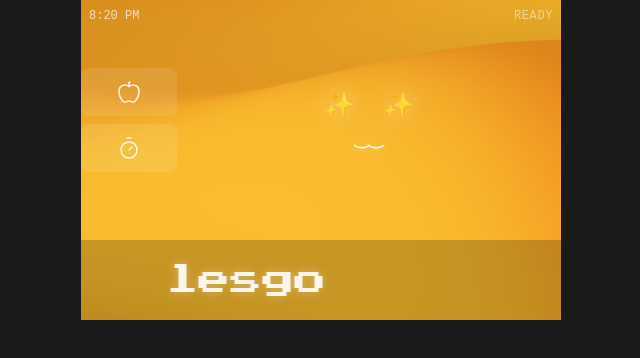
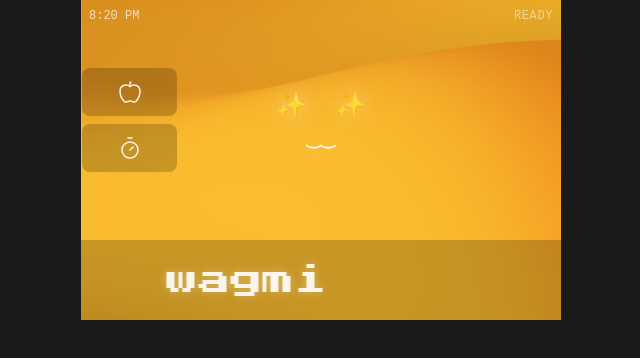
Before and after one commit to its-applekid/applekid-pi, a React (Vite) app: page / in a window 1280 px wide. Shown: the top 358 px of the page, without its empty margins (319-959 px from the left). Built offline with nearby package versions, Linux system fonts and the light colour scheme.

Commit message:
style: dark button bg, left border, centered content, fresh text each scroll

```diff
--- a/src/App.tsx
+++ b/src/App.tsx
@@ -15,7 +15,6 @@ import {
   POMODORO_WORK_MESSAGES,
   POMODORO_BREAK_MESSAGES,
   STOPWATCH_MESSAGES,
-  getRandomMessage,
 } from './messages'
 
 // Gruvbox color palette
@@ -66,7 +65,6 @@ function App() {
   const [displayState, setDisplayState] = useState<FaceState>('awake')
   const [activeMode, setActiveMode] = useState<ActiveMode>('none')
   const [time, setTime] = useState(new Date())
-  const [tickerMessage, setTickerMessage] = useState(getRandomMessage(GM_MESSAGES))
   const canvasRef = useRef<HTMLCanvasElement>(null)
   const gradientRef = useRef<Gradient | null>(null)
   const faceTimeoutRef = useRef<number | null>(null)
@@ -78,13 +76,9 @@ function App() {
       if (gradientRef.current && activeMode === 'pomodoro') {
         gradientRef.current.setColors(POMODORO_GRADIENTS[phase], TRANSITION_DURATION)
       }
-      // Update ticker message for new phase
-      const messages = phase === 'work' ? POMODORO_WORK_MESSAGES : POMODORO_BREAK_MESSAGES
-      setTickerMessage(getRandomMessage(messages))
     },
     onClose: () => {
       setActiveMode('none')
-      setTickerMessage(getRandomMessage(GM_MESSAGES))
       startDemoMode()
     },
   })
@@ -100,19 +94,16 @@ function App() {
     return () => clearInterval(interval)
   }, [])
 
-  // Rotate ticker message periodically
-  useEffect(() => {
-    const interval = setInterval(() => {
-      let messages = GM_MESSAGES
-      if (activeMode === 'pomodoro') {
-        messages = pomodoro.phase === 'work' ? POMODORO_WORK_MESSAGES : POMODORO_BREAK_MESSAGES
-      } else if (activeMode === 'stopwatch') {
-        messages = STOPWATCH_MESSAGES
-      }
-      setTickerMessage(getRandomMessage(messages))
-    }, 15000) // Change every 15 seconds
-    return () => clearInterval(interval)
-  }, [activeMode, pomodoro.phase])
+  // Get ticker messages based on mode
+  const getTickerMessages = () => {
+    if (activeMode === 'pomodoro') {
+      return pomodoro.phase === 'work' ? POMODORO_WORK_MESSAGES : POMODORO_BREAK_MESSAGES
+    }
+    if (activeMode === 'stopwatch') {
+      return STOPWATCH_MESSAGES
+    }
+    return GM_MESSAGES
+  }
 
   // Initialize gradient
   useEffect(() => {
@@ -191,7 +182,6 @@ function App() {
       demoIntervalRef.current = null
     }
     setActiveMode('pomodoro')
-    setTickerMessage(getRandomMessage(POMODORO_WORK_MESSAGES))
     pomodoro.start()
   }
 
@@ -201,7 +191,6 @@ function App() {
       demoIntervalRef.current = null
     }
     setActiveMode('stopwatch')
-    setTickerMessage(getRandomMessage(STOPWATCH_MESSAGES))
     stopwatch.start()
     if (gradientRef.current) {
       gradientRef.current.setColors(STOPWATCH_GRADIENT, TRANSITION_DURATION)
@@ -211,14 +200,12 @@ function App() {
   const handleStopwatchClose = () => {
     stopwatch.close()
     setActiveMode('none')
-    setTickerMessage(getRandomMessage(GM_MESSAGES))
     startDemoMode()
   }
 
   const handlePomodoroClose = () => {
     pomodoro.close()
     setActiveMode('none')
-    setTickerMessage(getRandomMessage(GM_MESSAGES))
     startDemoMode()
   }
 
@@ -288,9 +275,9 @@ function App() {
       </div>
 
       {/* Main content - 75% height */}
-      <div className="relative z-10 flex-1 flex" style={{ height: '75%' }}>
-        {/* Left Sidebar - 20% width */}
-        <div className="flex-shrink-0" style={{ width: '20%' }}>
+      <div className="relative z-10 flex-1" style={{ height: '75%' }}>
+        {/* Left Sidebar - absolute positioned */}
+        <div className="absolute left-0 top-0 bottom-0 z-20" style={{ width: '20%' }}>
           <Sidebar
             activeMode={activeMode}
             pomodoroPaused={pomodoro.isPaused}
@@ -307,8 +294,8 @@ function App() {
           />
         </div>
 
-        {/* Main area - 80% width */}
-        <div className="flex-1 flex items-center justify-center relative">
+        {/* Main area - full width, content centered */}
+        <div className="w-full h-full flex items-center justify-center relative">
           {activeMode !== 'none' ? (
             // Timer/Stopwatch mode layout
             <>
@@ -363,7 +350,7 @@ function App() {
 
       {/* Scrolling ticker - 25% height */}
       <div className="relative z-10" style={{ height: '25%' }}>
-        <ScrollingTicker message={tickerMessage} speed={8} />
+        <ScrollingTicker messages={getTickerMessages()} speed={8} />
       </div>
     </div>
   )
--- a/src/components/ScrollingTicker.tsx
+++ b/src/components/ScrollingTicker.tsx
@@ -1,13 +1,43 @@
-import { useRef, useEffect, useState } from 'react'
+import { useRef, useEffect, useState, useCallback } from 'react'
 
 interface ScrollingTickerProps {
-  message: string
+  messages: string[]
   speed?: number
 }
 
-export function ScrollingTicker({ message, speed = 10 }: ScrollingTickerProps) {
+export function ScrollingTicker({ messages, speed = 10 }: ScrollingTickerProps) {
   const containerRef = useRef<HTMLDivElement>(null)
   const contentRef = useRef<HTMLDivElement>(null)
+  const [currentMessage, setCurrentMessage] = useState(() =>
+    messages[Math.floor(Math.random() * messages.length)]
+  )
+  const [animationKey, setAnimationKey] = useState(0)
+
+  // Pick a new random message (different from current)
+  const pickNewMessage = useCallback(() => {
+    if (messages.length <= 1) {
+      setCurrentMessage(messages[0] || '')
+      return
+    }
+    let newMessage: string
+    do {
+      newMessage = messages[Math.floor(Math.random() * messages.length)]
+    } while (newMessage === currentMessage && messages.length > 1)
+    setCurrentMessage(newMessage)
+    setAnimationKey(prev => prev + 1)
+  }, [messages, currentMessage])
+
+  // Update message when messages array changes
+  useEffect(() => {
+    setCurrentMessage(messages[Math.floor(Math.random() * messages.length)])
+    setAnimationKey(prev => prev + 1)
+  }, [messages])
+
+  // Handle animation end - pick new message
+  const handleAnimationIteration = useCallback(() => {
+    pickNewMessage()
+  }, [pickNewMessage])
+
   const [animationStyle, setAnimationStyle] = useState<React.CSSProperties>({})
 
   useEffect(() => {
@@ -19,13 +49,11 @@ export function ScrollingTicker({ message, speed = 10 }: ScrollingTickerProps) {
       const endX = -contentWidth
 
       setAnimationStyle({
-        transform: `translateX(${startX}px)`,
-        animation: `ticker-scroll ${speed}s linear infinite`,
         ['--start-x' as string]: `${startX}px`,
         ['--end-x' as string]: `${endX}px`,
       })
     }
-  }, [speed, message])
+  }, [currentMessage, animationKey])
 
   return (
     <div
@@ -34,16 +62,19 @@ export function ScrollingTicker({ message, speed = 10 }: ScrollingTickerProps) {
     >
       <div
         ref={contentRef}
+        key={animationKey}
         className="ticker-content whitespace-nowrap"
         style={{
           ...animationStyle,
+          animation: `ticker-scroll ${speed}s linear infinite`,
           fontFamily: "'Press Start 2P', monospace",
           fontSize: '2rem',
           color: 'rgba(255, 255, 255, 0.9)',
           textShadow: '0 0 10px rgba(255, 255, 255, 0.3)',
         }}
+        onAnimationIteration={handleAnimationIteration}
       >
-        {message}
+        {currentMessage}
       </div>
     </div>
   )
--- a/src/components/Sidebar.tsx
+++ b/src/components/Sidebar.tsx
@@ -24,7 +24,7 @@ function IconButton({ onClick, title, children }: IconButtonProps) {
   return (
     <button
       onClick={onClick}
-      className="w-full h-12 flex items-center justify-center rounded-lg bg-white/10 hover:bg-white/20 active:bg-white/30 transition-colors"
+      className="w-full h-12 flex items-center justify-center rounded-lg bg-black/20 hover:bg-black/30 active:bg-black/40 transition-colors"
       title={title}
     >
       {children}
@@ -161,7 +161,7 @@ export function Sidebar({
   const scrollDown = () => setScrollOffset(prev => Math.min(allIcons.length - maxVisible + 1, prev + 1))
 
   return (
-    <div className="h-full flex flex-col justify-center items-stretch gap-2 px-1 text-white/90">
+    <div className="h-full flex flex-col justify-center items-stretch gap-2 px-2 pl-2 text-white/90 border-l border-white/10">
       {/* Up arrow if needed */}
       {needsPagination && canScrollUp && (
         <IconButton onClick={scrollUp} title="Scroll up">
```
